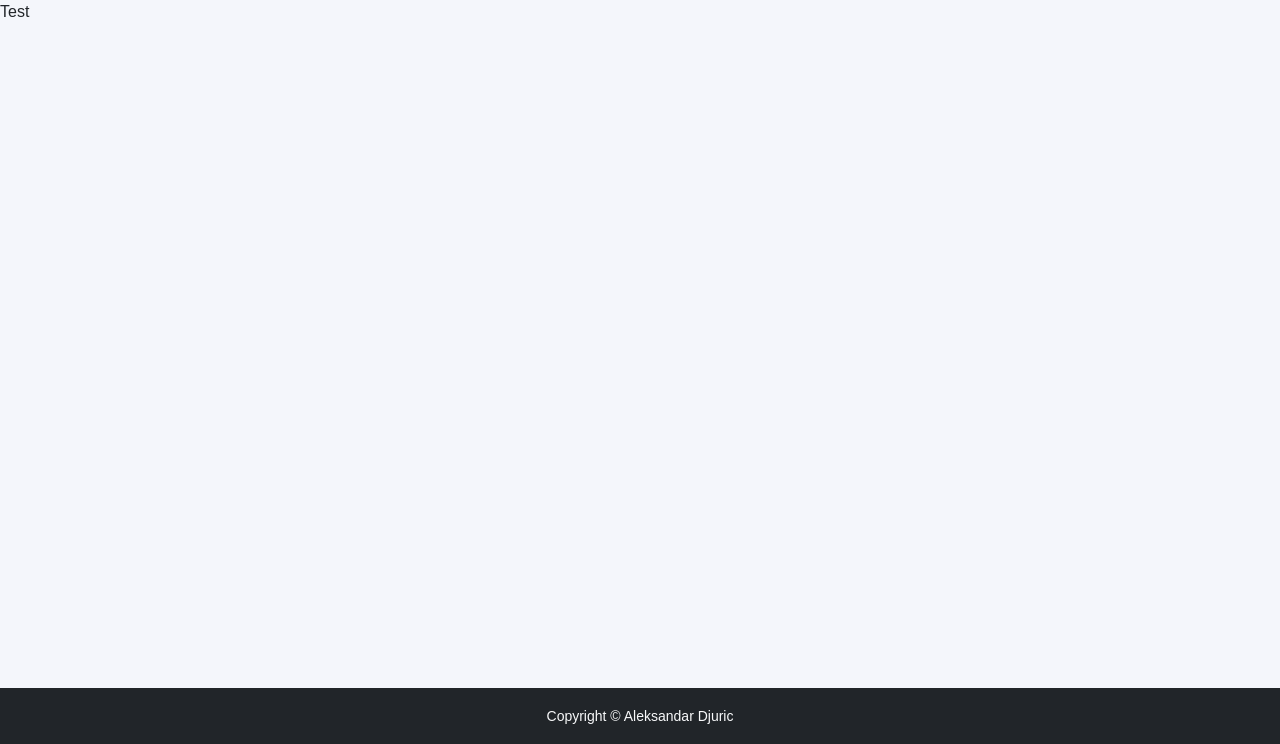
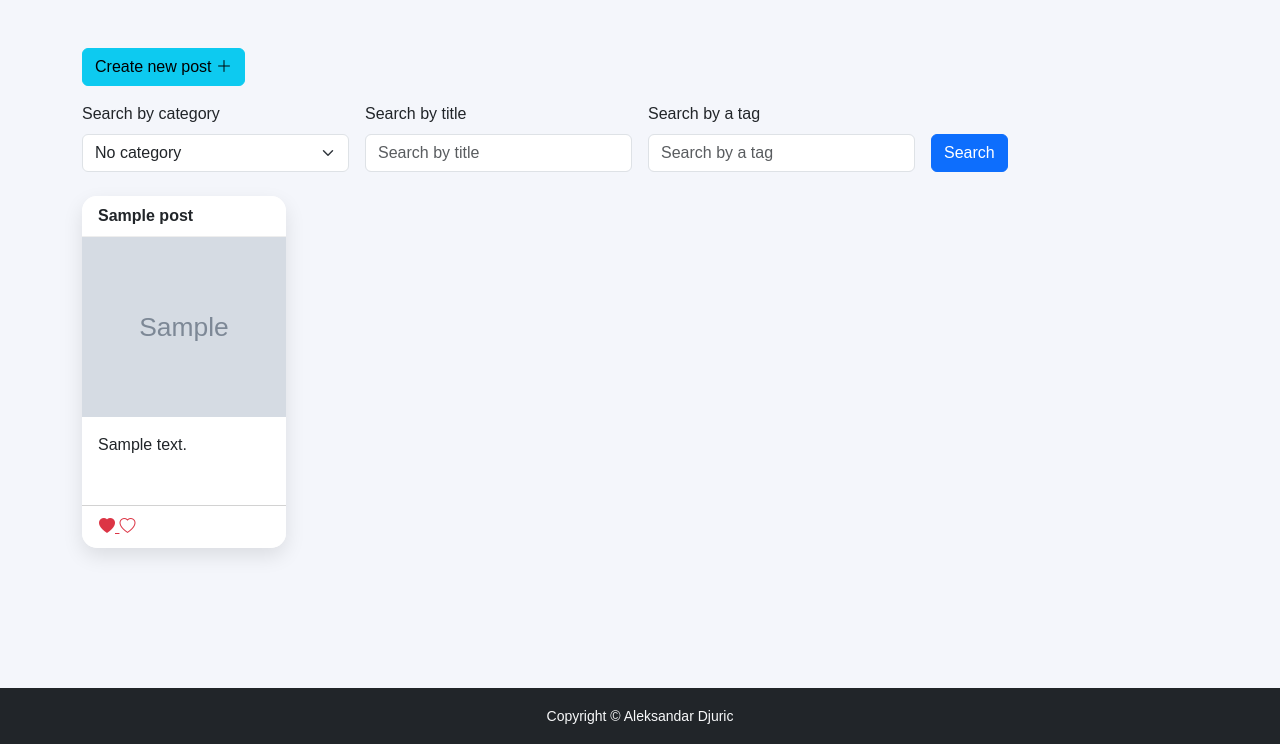
Before and after one commit to acke123/LaravelSportBlog, a Laravel app: page / in a window 1280 px wide. Shown: the part 56-800 px from the top of the page. Run offline with Laravel 12, Linux system fonts and the light colour scheme; a user stored in the database is signed in; data comes from the database, SQL or seed files in the repository; tables that the repository leaves empty hold one stand-in row (values such as "Sample post"); grey boxes marked "Sample" are stand-in pictures.

Commit message:
intervention/image, observer for posts, image upload trait, create new post and implemented post request

```diff
--- /dev/null
+++ b/app/Http/Controllers/PostController.php
@@ -0,0 +1,42 @@
+<?php
+
+namespace App\Http\Controllers;
+
+use App\Http\Requests\SavePostRequest;
+use App\Models\CategoryModel;
+use App\Models\PostModel;
+use App\Models\TagModel;
+use App\Traits\ImageUploadTrait;
+use Illuminate\Http\Request;
+use Illuminate\Support\Facades\Cache;
+
+class PostController extends Controller
+{
+    use ImageUploadTrait;
+    public function index()
+    {
+        $posts = Cache::remember('posts', 600,
+            fn () => PostModel::all());
+        $categories = Cache::remember('categories', 600, fn () => CategoryModel::all());
+        return view('welcome', ['posts' => $posts, 'categories' => $categories]);
+    }
+
+    public function createPost(SavePostRequest $request)
+    {
+        $data = $request->validated();
+        $data['user_id'] = auth()->id();
+        $data['post_image'] = $this->uploadImage($request->file('post_image'), 'post_images/');
+        $post = PostModel::create($data);
+
+        $tags = str_replace(' ', '', (string)$request->tags);
+        $tags = array_unique(array_filter(explode(',', $tags)));
+
+        foreach ($tags as $tag) {
+            TagModel::create([
+                'post_id' => $post->id,
+                'tag_name' => $tag
+            ]);
+        }
+        return redirect()->route('home');
+    }
+}
--- a/app/Models/PostModel.php
+++ b/app/Models/PostModel.php
@@ -8,4 +8,9 @@ class PostModel extends Model
 {
     protected $table = 'posts';
     protected $fillable = ['title','description','post_image','category_id','user_id'];
+
+    public function tags()
+    {
+        return $this->hasMany(TagModel::class,'post_id','id');
+    }
 }
--- /dev/null
+++ b/app/Traits/ImageUploadTrait.php
@@ -0,0 +1,22 @@
+<?php
+
+namespace App\Traits;
+
+use Illuminate\Support\Facades\Storage;
+use Intervention\Image\Drivers\Gd\Driver;
+use Intervention\Image\ImageManager;
+
+trait ImageUploadTrait
+{
+    public function uploadImage($file, $path)
+    {
+        $imageName = uniqid() . '.webp';
+
+        $gd = new Driver();
+        $manager = new ImageManager($gd);
+
+        $image = $manager->read($file)->toWebp(90);
+        Storage::disk('public')->put($path . $imageName, (string)$image);
+        return $imageName;
+    }
+}
--- a/composer.json
+++ b/composer.json
@@ -7,6 +7,7 @@
     "license": "MIT",
     "require": {
         "php": "^8.2",
+        "intervention/image": "^3.11",
         "laravel/framework": "^12.0",
         "laravel/tinker": "^2.10.1",
         "predis/predis": "^3.7"
--- a/resources/views/welcome.blade.php
+++ b/resources/views/welcome.blade.php
@@ -4,8 +4,81 @@
     Homepage
 @endsection
 
+@section('content')
+    <main class="container my-5 flex-grow-1">
+        <div class="mb-3">
+            <a href="{{route('createPostView')}}" class="btn btn-info">Create new post <i class="bi bi-plus-lg"></i></a>
+        </div>
 
+        <form action="" method="GET" class="row g-3 align-items-end mb-4">
+            <div class="col-12 col-md-3">
+                <label for="category_id" class="form-label">Search by category</label>
+                <select class="form-select" id="category_id" name="category_id">
+                    <option value="" selected>No category</option>
+                    @foreach (\Illuminate\Support\Facades\Cache::get('categories') as $category)
+                        <option value="{{$category->id}}"> {{$category->category_name}}
+                        </option>
+                    @endforeach
+                </select>
+            </div>
 
-@section('content')
-    <p>Test</p>
+            <div class="col-12 col-md-3">
+                <label for="title" class="form-label">Search by title</label>
+                <input type="text" class="form-control" id="title" name="title" maxlength="50"
+                       placeholder="Search by title">
+            </div>
+
+            <div class="col-12 col-md-3">
+                <label for="tag" class="form-label">Search by a tag</label>
+                <input type="text" class="form-control" id="tag" name="tag" maxlength="50"
+                       placeholder="Search by a tag">
+            </div>
+
+            <div class="col-12 col-md-auto">
+                <button type="submit" class="btn btn-primary">Search</button>
+            </div>
+        </form>
+
+        <div class="row row-cols-1 row-cols-sm-2 row-cols-md-3 row-cols-lg-5 g-4">
+            <?php foreach ($posts as $post): ?>
+            <div class="col">
+                <div class="card post-card h-100">
+                    <div class="card-header">
+                        <a href="#"
+                           class="text-decoration-none text-dark stretched-link">
+                            {{$post->title}}
+                        </a>
+                        <p class="card-text">
+                            {{ $post->category_name}}
+                        </p>
+                    </div>
+                    <img src="storage/post_images/{{ $post->post_image}}"
+                         alt="{{ $post->title}}"
+                         loading="lazy">
+                    <div class="card-body">
+                        <p class="card-text">
+                            {{ $post->description}}
+                        </p>
+                    </div>
+                    <div class="card-body">
+                        <p class="card-text">
+                            {{ $post->first_name . " " . $post->last_name}}
+                        </p>
+                    </div>
+
+                    <div class="card-footer bg-white d-flex align-items-center gap-2">
+                        <form action="" method="post" class="m-0">
+                            <input type="hidden" name="post_id" value="{{ $post->id }}">
+                            <button type="submit" class="btn btn-link text-danger p-0 position-relative z-2">
+                                <i class="bi bi-heart-fill"></i>
+                                <i class="bi bi-heart"></i>
+                            </button>
+                        </form>
+                        <span>{{ $post->postLikes}}</span>
+                    </div>
+                </div>
+            </div>
+            <?php endforeach; ?>
+        </div>
+    </main>
 @endsection
--- a/routes/web.php
+++ b/routes/web.php
@@ -1,16 +1,20 @@
 <?php
 
 use App\Http\Controllers\CategoryController;
+use App\Http\Controllers\PostController;
 use App\Http\Controllers\ProfileController;
 use App\Http\Controllers\UserController;
 use App\Http\Middleware\AdminCheckMiddleware;
 use Illuminate\Support\Facades\Route;
 
-Route::get('/', function () {
-    return view('welcome');
-})->middleware('auth')->name('home');
 
 Route::view('/about-us', 'aboutUs')->middleware('auth')->name('aboutUs');
+
+Route::middleware('auth')->group(function () {
+    Route::get('/', [PostController::class, 'index'])->name('home');
+    Route::view('/createPost', 'posts.createPostView')->name('createPostView');
+    Route::post('/createPost', [PostController::class, 'createPost'])->name('createPost');
+});
 
 
 Route::middleware(AdminCheckMiddleware::class)->group(function () {
```
Also changed, not shown: app/Http/Requests/SavePostRequest.php (added, +32 -0 lines), app/Observers/PostObserver.php (added, +49 -0 lines), resources/views/posts/createPostView.blade.php (added, +66 -0 lines), database/migrations/2026_11_24_101829_create_tags_table.php, 1 other file.
